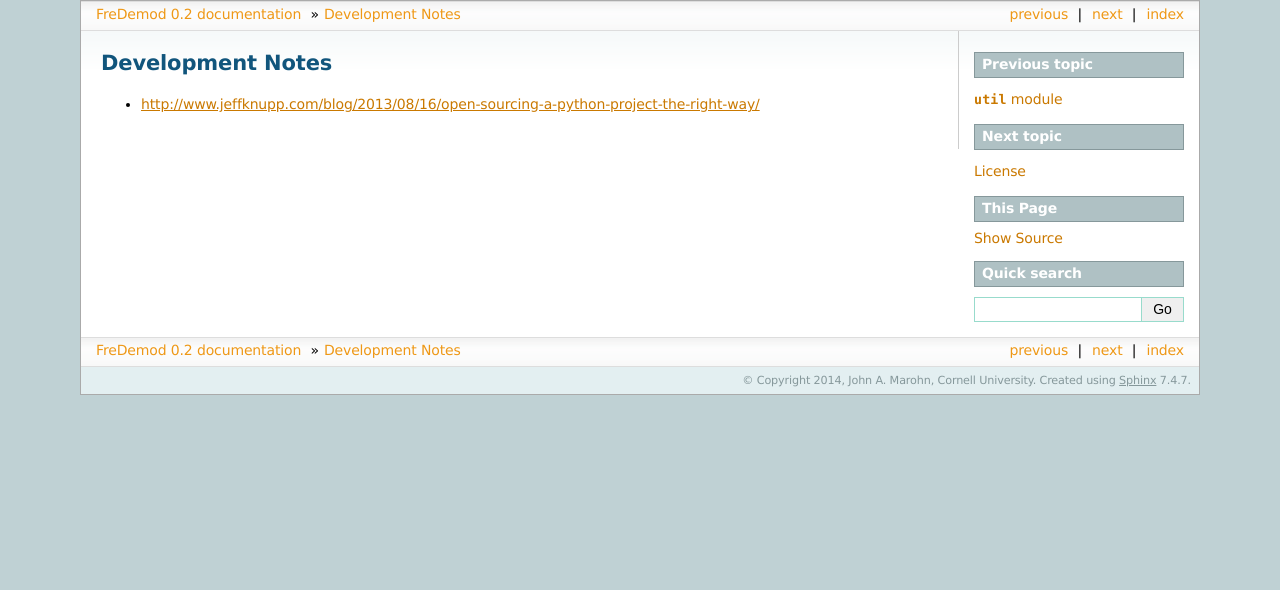
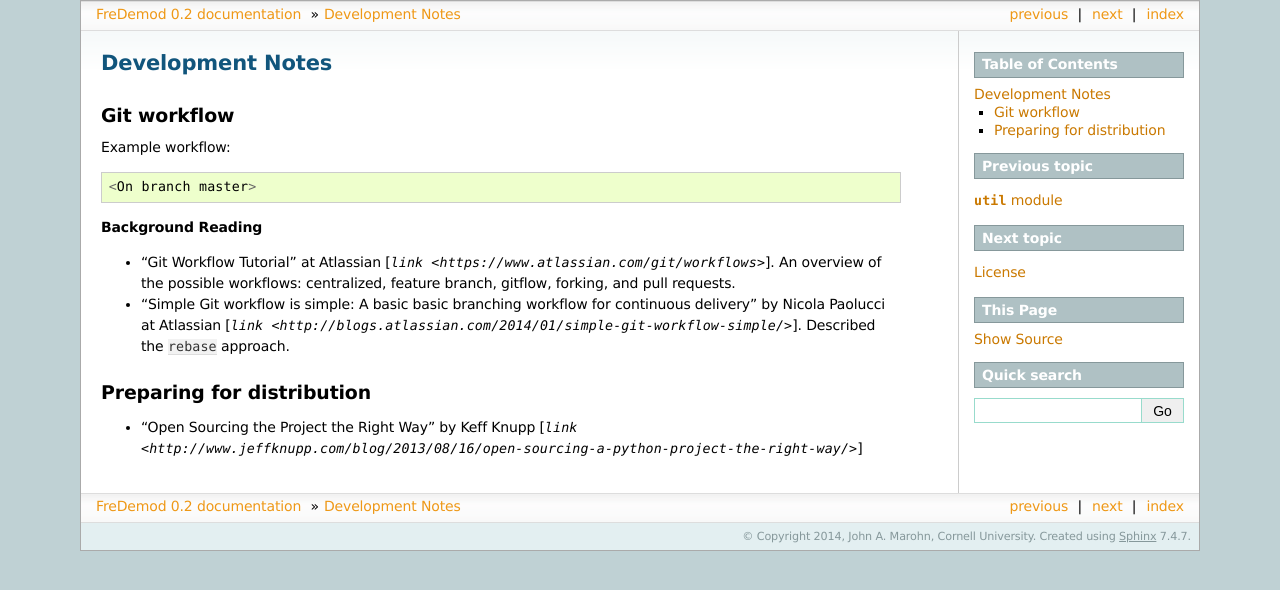
Before and after one commit to JohnMarohn/FreqDemod, a Sphinx documentation site: the page built from docs/develop.rst, in a window 1280 px wide. Shown: the top 590 px of the page. Built offline with Sphinx 7.4.7, drawn with Linux system fonts in a browser that asks for light colours.

Commit message:
Add to develop

```diff
--- a/docs/develop.rst
+++ b/docs/develop.rst
@@ -1,4 +1,21 @@
 Development Notes
 =================
 
-* http://www.jeffknupp.com/blog/2013/08/16/open-sourcing-a-python-project-the-right-way/
+Git workflow
+------------
+
+Example workflow::
+
+    <On branch master>
+
+
+**Background Reading**
+
+* "Git Workflow Tutorial" at Atlassian [`link <https://www.atlassian.com/git/workflows>`].  An overview of the possible workflows: centralized, feature branch, gitflow, forking, and pull requests.
+
+* "Simple Git workflow is simple: A basic basic branching workflow for continuous delivery" by Nicola Paolucci at Atlassian [`link <http://blogs.atlassian.com/2014/01/simple-git-workflow-simple/>`].  Described the ``rebase`` approach.
+
+Preparing for distribution
+--------------------------
+
+* "Open Sourcing the Project the Right Way" by Keff Knupp [`link <http://www.jeffknupp.com/blog/2013/08/16/open-sourcing-a-python-project-the-right-way/>`]
```
